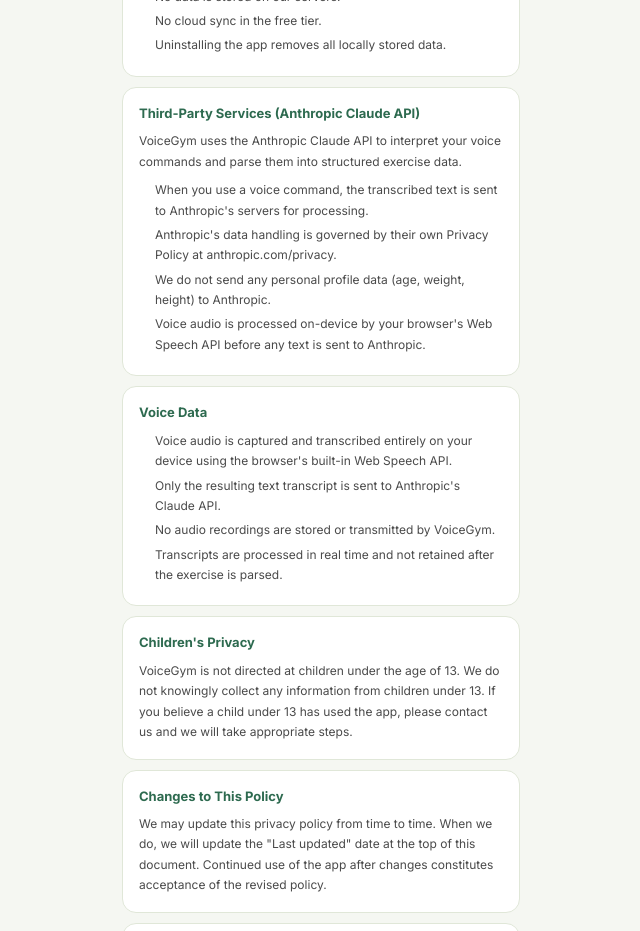
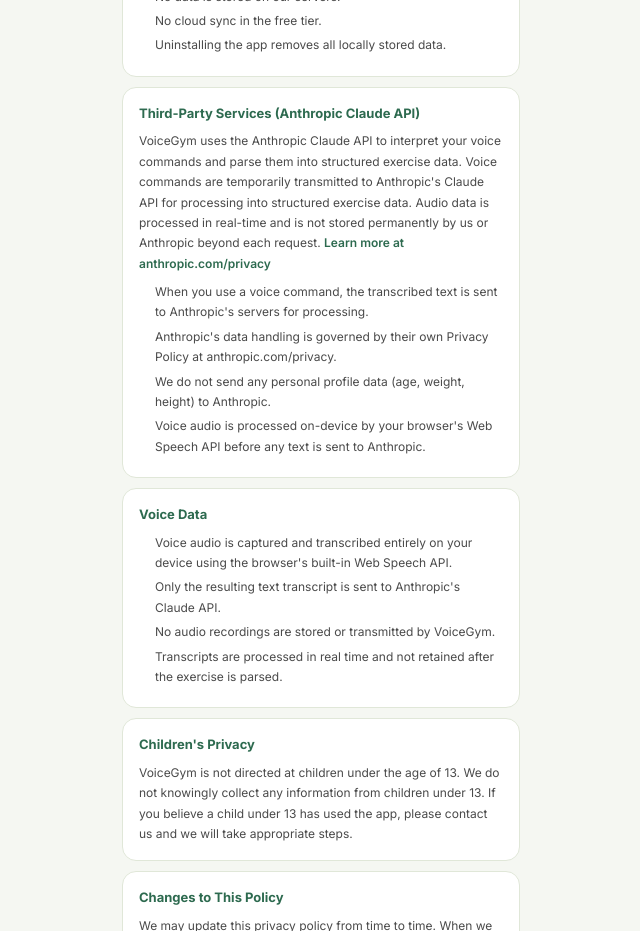
Before and after one commit to Alirezagoodarzi/voicegym-app, a Next.js app: page /privacy in a window 1280 px wide. Shown: the part 940-1871 px from the top of the page, without its empty margins (319-959 px from the left). Built offline with nearby package versions, Linux system fonts and the light colour scheme.

Commit message:
Privace policy changed based on Google Play policy

```diff
--- a/src/app/privacy/page.tsx
+++ b/src/app/privacy/page.tsx
@@ -79,6 +79,13 @@
         <Section title="Third-Party Services (Anthropic Claude API)">
           VoiceGym uses the Anthropic Claude API to interpret your voice commands and parse
           them into structured exercise data.
+          Voice commands are temporarily transmitted to Anthropic&apos;s Claude API for processing
+          into structured exercise data. Audio data is processed in real-time and is not stored
+          permanently by us or Anthropic beyond each request.{' '}
+          <a href="https://anthropic.com/privacy" target="_blank" rel="noopener noreferrer"
+            style={{ color: '#2D6A4F', fontWeight: 600 }}>
+            Learn more at anthropic.com/privacy
+          </a>
           <BulletList items={[
             'When you use a voice command, the transcribed text is sent to Anthropic\'s servers for processing.',
             'Anthropic\'s data handling is governed by their own Privacy Policy at anthropic.com/privacy.',
```
